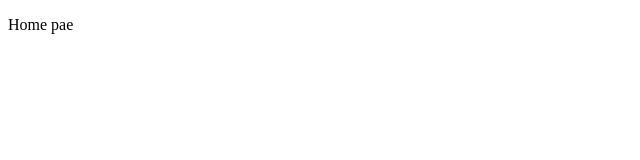
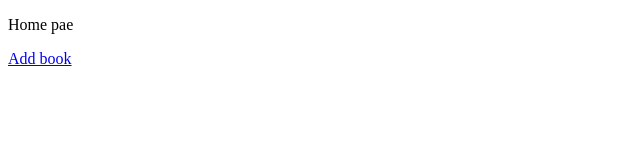
Before and after one commit to Salomegit/BookWishList, a React (Create React App) app in the folder frontend/: page / in a window 1280 px wide. Shown: the top 160 px of the page, without its empty margins (0-640 px from the left). Built offline with nearby package versions, Linux system fonts and the light colour scheme.

Commit message:
using link tags

```diff
--- a/frontend/src/pages/Home.js
+++ b/frontend/src/pages/Home.js
@@ -1,9 +1,11 @@
 import React from 'react'
+import { Link } from 'react-router-dom'
 
 const Home = () => {
   return (
     <div>
       <p>Home pae</p>
+   <Link to="/add">Add book</Link>
     </div>
   )
 }
```
